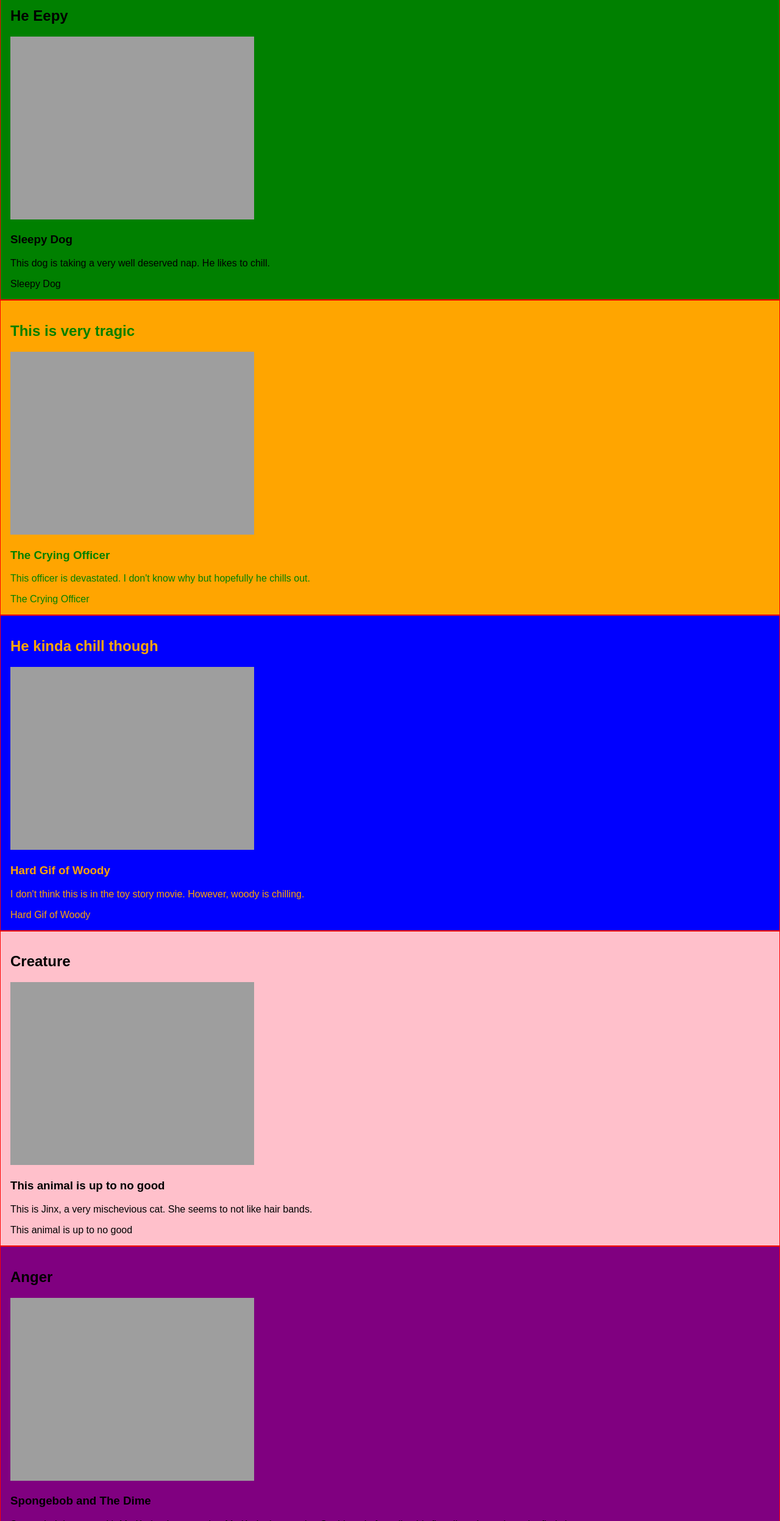
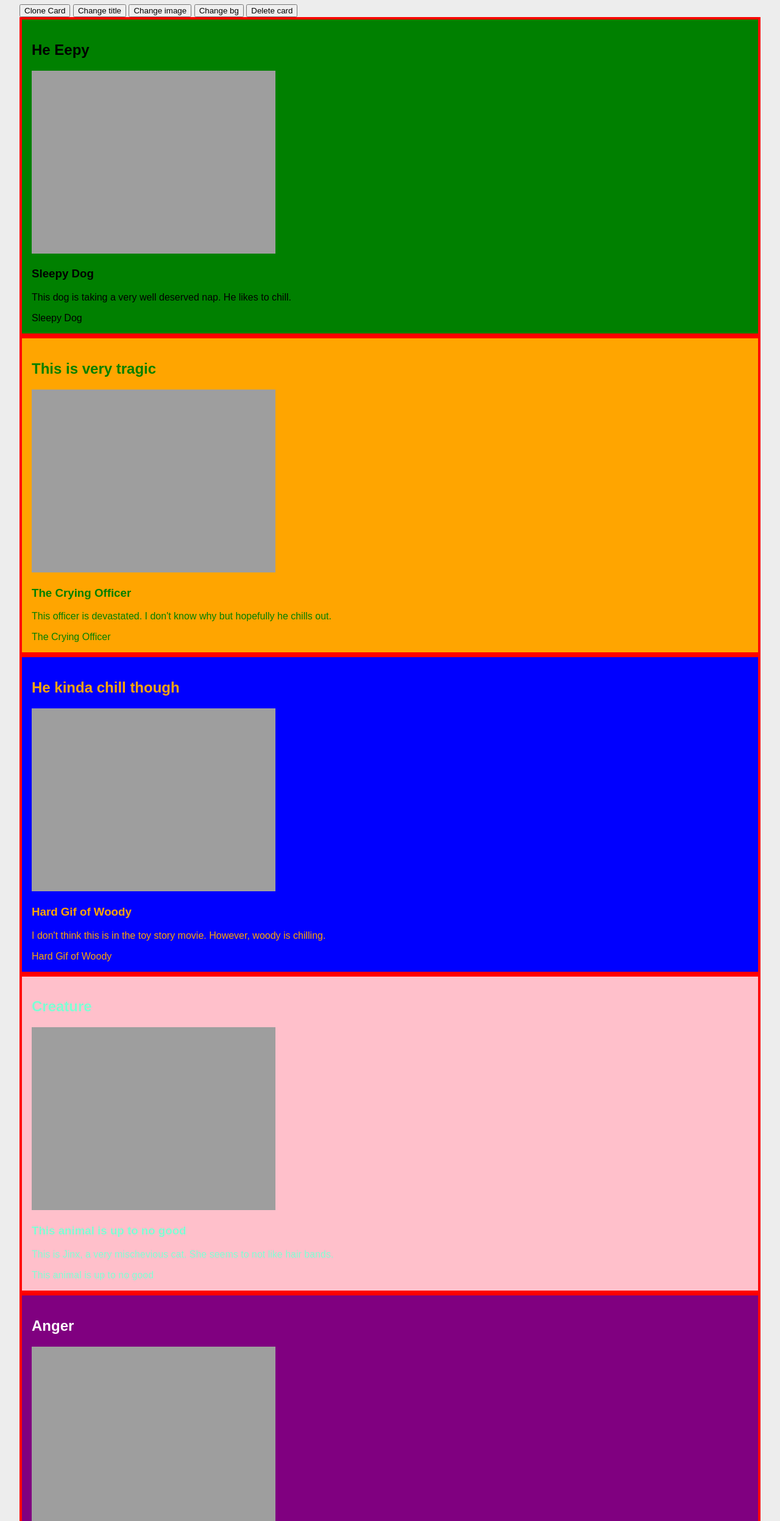
Before and after one commit to jhdouglas21/polaris-chip, a website with bundled scripts: page index.html in a window 1280 px wide. Shown: the part 305-2800 px from the top of the page at 61% size. Built offline with nearby package versions, Linux system fonts and the light colour scheme.

Commit message:
Added Buttons (clone functions)

```diff
--- a/index.html
+++ b/index.html
@@ -11,8 +11,8 @@
     :root,
     html,
     body {
-      margin: 0;
-      padding: 0;
+      margin: 8px;
+      padding: 8px;
       font-family: sans-serif;
       background-color: #ededed;
     }
@@ -21,7 +21,7 @@
     }
     my-card {
       --card-background: green;
-      --card-border: 1px solid red;
+      --card-border: 4px solid red;
       --card-padding: 16px;
       --card-font-family: 'Arial';
       --card-title-color: black;
@@ -52,11 +52,35 @@
   <script type="module" src="./src/my-card.js"></script>
 
   <h1>The Card Assignment</h1>
+
+  <div class="control-wrapper">
+    <button class="duplicate">Clone Card</button>
+    <button id="changetitle">Change title</button>
+    <button id="changeimage">Change image</button>
+    <button id="changebg">Change bg</button>
+    <button id="delete">Delete card</button>
+  </div>
+
+<div id="cardlist">
   <my-card header="He Eepy" title="Sleepy Dog" imageSrc ="https://media1.tenor.com/m/Ro3kqv2CPmYAAAAd/sleeping-sleep.gif" par="This dog is taking a very well deserved nap. He likes to chill."></my-card>
   <my-card header="This is very tragic" style="--card-background: orange; --card-title-color: green;" title="The Crying Officer" imageSrc="https://media1.tenor.com/m/GhUChZCIDs0AAAAd/british-cop-screaming-screaming.gif" par="This officer is devastated. I don't know why but hopefully he chills out."></my-card>
   <my-card header="He kinda chill though" title="Hard Gif of Woody" style="--card-background: blue; --card-title-color: orange;" par="I don't think this is in the toy story movie. However, woody is chilling." imageSrc="https://media1.tenor.com/m/hbgP1XRYo1UAAAAC/bornskywalker-dap-me-up.gif"></my-card>
-  <my-card header="Creature" title="This animal is up to no good" style="--card-background: pink; --card-title-color: black;" imageSrc ="https://media.tenor.com/UpuNwwksW6kAAAAM/bigfoot-jinx-jinx.gif" par="This is Jinx, a very mischevious cat. She seems to not like hair bands."></my-card>
-  <my-card header="Anger" title="Spongebob and The Dime" style="--card-background: purple; --card-title-color: black;" imageSrc ="https://media.tenor.com/0wB7gjRtyxAAAAAM/spongebob-mr-krabs.gif" par="Spongebob is upset with Mr. Krabs. It seems that Mr. Krabs is accusing Squidward of stealing his first dime. I sure hope he finds it."></my-card>
+  <my-card header="Creature" title="This animal is up to no good" style="--card-background: pink; --card-title-color: aquamarine;" imageSrc ="https://media.tenor.com/UpuNwwksW6kAAAAM/bigfoot-jinx-jinx.gif" par="This is Jinx, a very mischevious cat. She seems to not like hair bands."></my-card>
+  <my-card header="Anger" title="Spongebob and The Dime" style="--card-background: purple; --card-title-color: white;" imageSrc ="https://media.tenor.com/0wB7gjRtyxAAAAAM/spongebob-mr-krabs.gif" par="Spongebob is upset with Mr. Krabs. It seems that Mr. Krabs is accusing Squidward of stealing his first dime. I sure hope he finds it."></my-card>
+</div>
+
+  <script>
+    document.querySelector('.duplicate').addEventListener('click', function(event) {
+
+      console.log("this running?")
+      const cards = document.querySelectorAll('my-card');
+      if (cards.length > 0 && cards.length < 10) {
+        const lastCard = cards[cards.length - 1];
+        const newCard = lastCard.cloneNode(true);
+        document.querySelector('#cardlist').appendChild(newCard);
+      }
+    });
+  </script>
 </body>
 
 </html>
```
